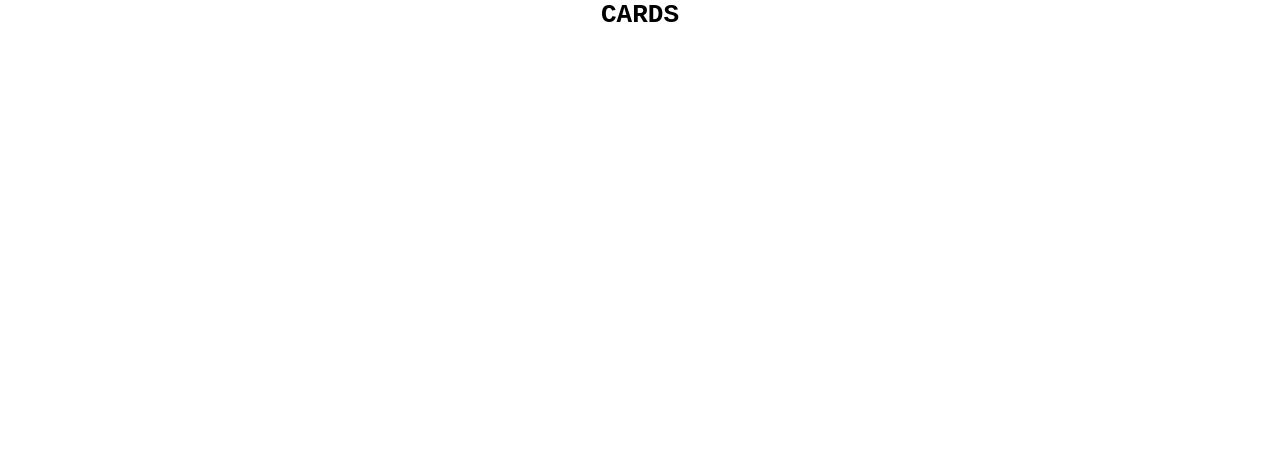
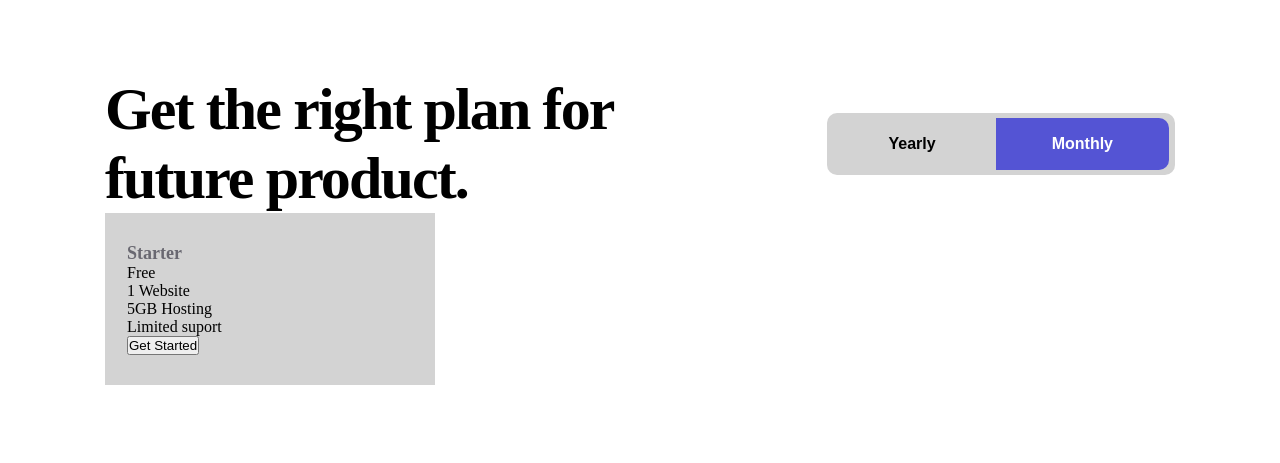
Before and after one commit to TmxFsd/HTML, a plain HTML site: page index.html in a window 1280 px wide. Drawn offline with Linux system fonts and the light colour scheme.

Commit message:
cards section

```diff
--- a/index.html
+++ b/index.html
@@ -7,11 +7,38 @@
     <link rel="stylesheet" href="./style/style.css">
 </head>
 <body>
-    <h1 class="main-header">Cards</h1>
 
-    <div class="cards-wrapper">
+    <section class="product-plans">
 
-    </div>
+        <div class="container">
+
+            <div class="product-header">
+
+                <h1 class="product-heading">
+                    Get the right plan for future product.
+                </h1>
+
+                <div class="period-buttons">
+                    <button class="period-btn yearly ">Yearly</button>
+                    <button class="period-btn monthly active">Monthly</button>
+                </div>
+
+            </div>
+
+            <div class="cards-wrapper">
+                <div class="card">
+                    <h3 class="card-title">Starter</h3>
+                    <p class="card-price">Free</p>
+                    <p class="card-description">1 Website</p>
+                    <p class="card-description">5GB Hosting</p>
+                    <p class="card-description">Limited suport</p>
+                    <button class="card-button">Get Started</button>
+                </div>
+            </div>
+
+        </div>
+
+    </section>
 
 </body>
 </html>
--- a/style/style.css
+++ b/style/style.css
@@ -5,9 +5,83 @@
     box-sizing: border-box;
 }
 
-.main-header
+.product-plans
 {
-    text-align: center;
-    font-family: monospace;
-    text-transform: uppercase;
+    padding:75px 0;
 }
+.container
+{
+    max-width: 1070px;
+    margin: 0 auto;
+
+    /* background: black; */
+}
+.product-header
+{
+    display: flex;
+    justify-content: space-between;
+    align-items: center;
+}
+.product-heading
+{
+    width:523px;
+    font-weight: 700;
+    font-size: 60px;
+    letter-spacing: -1.88px;
+}
+.period-buttons
+{
+    padding:5px 6px;
+    background: lightgrey;
+    border-radius:10px;
+}
+.period-btn
+{
+    background: none;
+    border:none;
+    outline: none;
+
+    cursor:pointer;
+
+    font-size: 16px;
+    font-weight: 700;
+    color:#000;
+    padding:17px 56px;
+}
+
+.period-btn.active
+{
+    background-color: #5454D4;
+    color:#fff;
+}
+
+.yearly.active
+{
+    border-radius: 10px 0 0 10px;
+}
+.monthly.active
+{
+    border-radius: 0 10px 10px 0;
+}
+
+.cards-wraper
+{
+    display: flex;
+    gap:18px;
+    justify-content:space-evenly;
+    flex-wrap:wrap;
+}
+
+.card
+{
+    width:330px;
+    padding: 30px 22px;
+    background: lightgrey;
+}
+
+.card-title
+{
+    line-height: -0.56px;
+    font-size: 18px;
+    color:#696871;
+}
```
